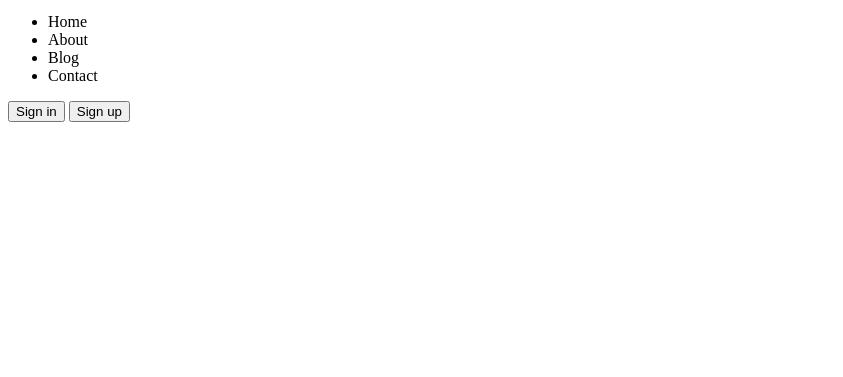
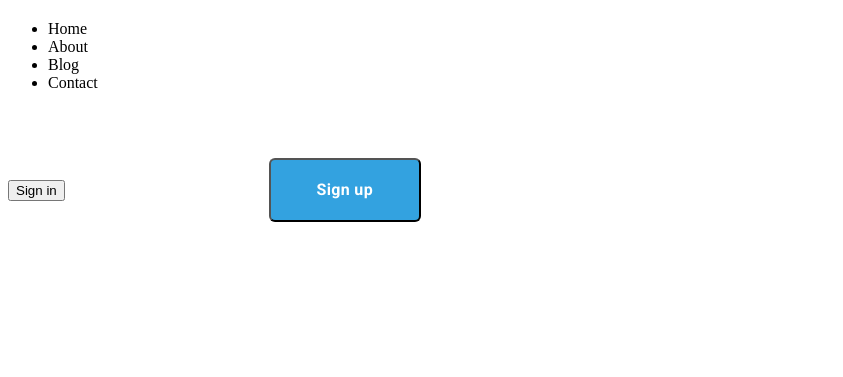
Before and after one commit to elinfelicia/figma-intro, a plain HTML site: page index.html in a window 1280 px wide. Shown: the part 95-472 px from the top of the page, without its empty margins (0-843 px from the left). Drawn offline with Linux system fonts and the light colour scheme; a web font is replaced by a local one.

Commit message:
additional styling added

```diff
--- a/styles/index.css
+++ b/styles/index.css
@@ -7,9 +7,10 @@ font-family: 'Roboto', sans-serif; */
     font-weight: 900;
     font-size: 30px;
     line-height: 160%;
-    /* or 48px */
     letter-spacing: -0.02em;
     color: #0A1B32;
+    margin-top: 37px;
+    margin-left: 80px;
 }
 .logo-dot {
     color: #33A2E0
@@ -17,31 +18,47 @@ font-family: 'Roboto', sans-serif; */
 .main-title {
     max-width: 495px;
     width: 100%;
-    padding-top: 203px;
-    padding-left: 200px;
+    margin-top: 203px;
+    margin-left: 200px;
     font-family: 'Ramaraja', serif;
     font-style: normal;
     font-weight: normal;
     font-size: 72px;
     line-height: 76px;
-    /* or 106% */
     letter-spacing: 0.02em;
     color: #1B0A42;
 }
 .main-info {
     max-width: 583px;
     width: 100%;
-    padding-top: 10px;
-    padding-left: 200px;
+    margin-top: 10px;
+    margin-left: 200px;
     font-family: 'Roboto', sans-serif;
     font-style: normal;
     font-weight: 400;
     font-size: 20px;
     line-height: 32px;
-    /* or 160% */
     letter-spacing: 0.02em;
     color: #9A9A9A;
 }
 section {
     display: inline-block;
 }
+.main-btn {
+    width: 152px;
+    height: 63.82px;
+    left: 200px;
+    top: 588.71px;
+    margin-top: 50px;
+    margin-left: 200px;
+    background-color: #33A2E0;
+    border-radius: 6px;
+    font-family: 'Roboto', sans-serif;
+    font-style: normal;
+    font-weight: 700;
+    font-size: 16px;
+    line-height: 32px;
+    text-align: center;
+    letter-spacing: 0.02em;
+    color: #FFFFFF;
+}
```
